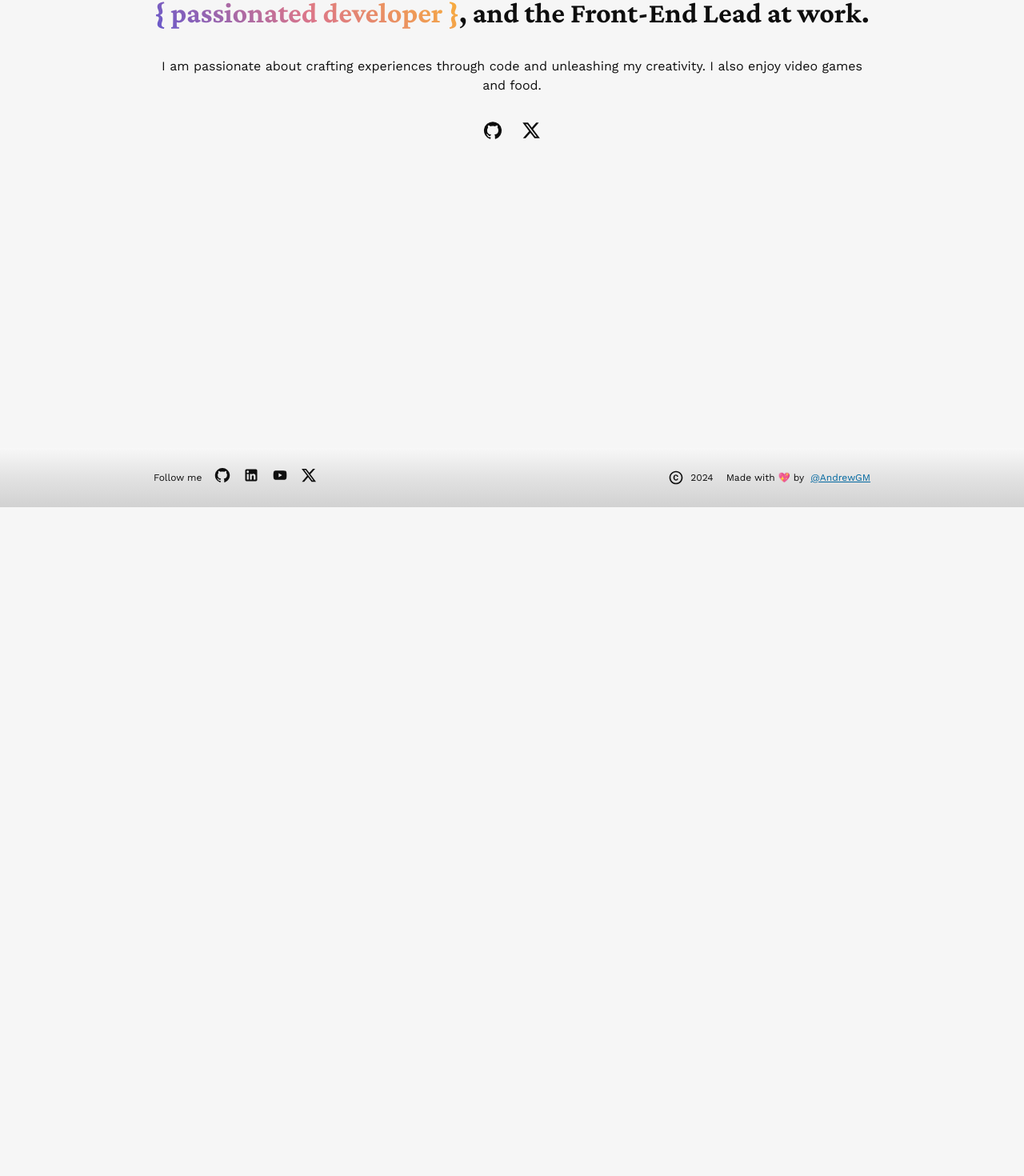
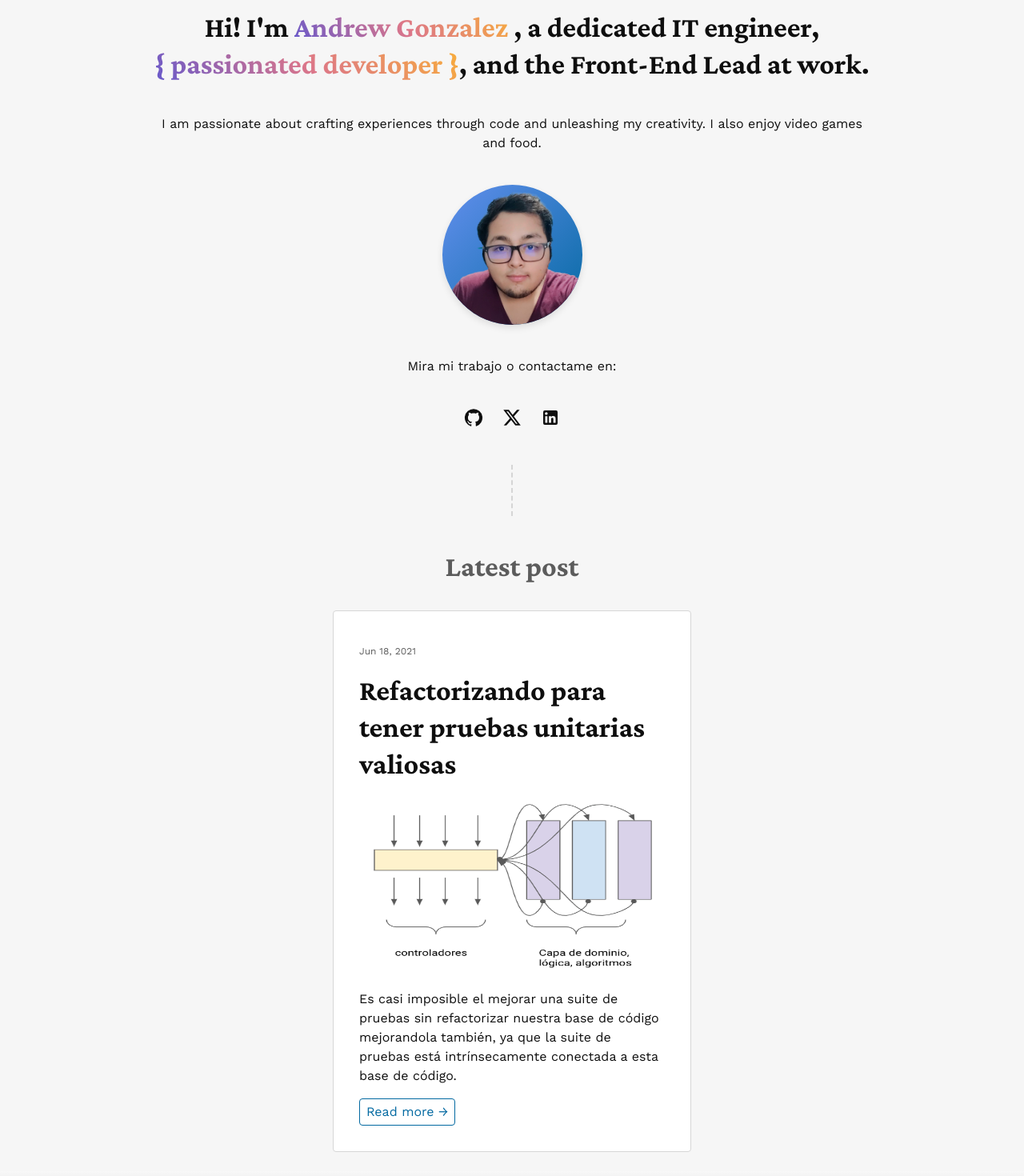
Before and after one commit to Andrew0914/goma-site, a Next.js app: page / in a window 1280 px wide. Shown: the part 166-1636 px from the top of the page at 80% size. Before the commit the page ends 800 px from the top, so only its background shows below. Built offline with nearby package versions, Linux system fonts and the light colour scheme.

Commit message:
Add latest post  to home page

```diff
--- a/app/page.module.scss
+++ b/app/page.module.scss
@@ -1,8 +1,10 @@
+@import "@/styles/colors";
+
 .home {
-  text-align: center;
   display: flex;
   flex-flow: column;
-  gap: 32px;
+  gap: 40px;
+  margin-top: 64px;
 
   @media screen and (width <= 820px) {
     width: 100%;
@@ -10,7 +12,7 @@
     padding-top: 24px;
   }
 
-  h1 {
+  &_title {
     font-size: 36px;
     line-height: 46px;
     @media screen and (width <= 820px) {
@@ -23,11 +25,36 @@
         display: inline-block;
       }
     }
+    text-align: center;
   }
 
-  div {
+  &_social {
     display: flex;
     justify-content: center;
     gap: 24px;
   }
+
+  &_photo {
+    box-shadow: 0px 4px 8px rgba(0, 0, 0, 0.1);
+    background-image: var($--photo-gradient);
+    align-self: center;
+  }
+
+  &_latestPost {
+    display: flex;
+    flex-flow: column;
+    gap: 32px !important;
+    max-width: 50%;
+    align-self: center;
+    @media screen and (width <= 820px) {
+      max-width: 100%;
+    }
+  }
 }
+
+.verticalLine {
+  border-left: 2px dashed var(--divider); // Adjust the color and width as needed
+  display: inline-block;
+  height: 64px;
+  align-self: center;
+}
--- a/app/page.tsx
+++ b/app/page.tsx
@@ -1,15 +1,21 @@
 import styles from "./page.module.scss";
-import { GitHub, X } from "@mui/icons-material";
+import { GitHub, LinkedIn, X } from "@mui/icons-material";
 import { useTranslations } from "next-intl";
 import { Links } from "@/utils/constants";
 import PageTransition from "@/components/PageTransition/PageTransition";
+import Image from "next/image";
+import { posts } from "./blog/data";
+import PostItem from "@/components/PostItem/PostItem";
 
 export default function Home() {
   const t = useTranslations("home");
+  const lastPost = posts.sort(
+    (a, b) => new Date(b.date).getTime() - new Date(a.date).getTime()
+  )[0];
 
   return (
     <PageTransition className={`container ${styles.home}`}>
-      <h1 className="heading--1">
+      <h1 className={`heading--1 ${styles.home_title}`}>
         {t.rich("title", {
           span: (children) => (
             <span className="text--super" style={{ display: "inline-block" }}>
@@ -19,14 +25,34 @@ export default function Home() {
           div: (children) => <span className="text--super"> {children} </span>,
         })}
       </h1>
-      <p className="text--content">{t("more")}</p>
-      <div>
+
+      <p className="text--content text--center">{t("more")}</p>
+
+      <Image
+        src="/images/yo_2.png"
+        alt="Andrew Gonzalez"
+        width={175}
+        height={175}
+        className={`circle ${styles.home_photo}`}
+      />
+      <p className="text--center">Mira mi trabajo o contactame en:</p>
+      <div className={styles.home_social}>
         <a href={Links.Github} target="_blak">
           <GitHub />
         </a>
         <a href={Links.X} target="_blank">
           <X />
         </a>
+        <a href={Links.LinkedIn} target="_blank">
+          <LinkedIn />
+        </a>
+      </div>
+      <span className={styles.verticalLine} />
+      <div className={styles.home_latestPost}>
+        <h3 className="heading--3 text--muted text--center">
+          {t("latestPost")}
+        </h3>
+        <PostItem post={lastPost} />
       </div>
     </PageTransition>
   );
--- a/messages/en.json
+++ b/messages/en.json
@@ -22,7 +22,8 @@
   },
   "home": {
     "title": "Hi! I'm <div>Andrew Gonzalez</div>, a dedicated IT engineer, <span>passionated developer</span>, and the Front-End Lead at work.",
-    "more": "I am passionate about crafting experiences through code and unleashing my creativity. I also enjoy video games and food."
+    "more": "I am passionate about crafting experiences through code and unleashing my creativity. I also enjoy video games and food.",
+    "latestPost": "Latest post"
   },
   "thefooter": {
     "follow": "Follow me",
--- a/messages/es.json
+++ b/messages/es.json
@@ -22,7 +22,8 @@
   },
   "home": {
     "title": "Hola! Soy <div>Andrew González</div>, ingeniero en informática, <span>programador apasionado </span>, y líder Front-End en mi trabajo actual.",
-    "more": "Me apasiona crear experiencias a través del código y liberar mi creatividad. También disfruto de los videojuegos y la comida."
+    "more": "Me apasiona crear experiencias a través del código y liberar mi creatividad. También disfruto de los videojuegos y la comida.",
+    "latestPost": "Último post"
   },
   "thefooter": {
     "follow": "Sígueme",
--- a/styles/_colors.scss
+++ b/styles/_colors.scss
@@ -22,6 +22,7 @@ $--divider: --divider;
 $--code-topbar: --code-topbar;
 $--code-topbar-border: --code-topbar-border;
 $--table-striped: --table-striped;
+$--photo-gradient: --photo-gradient;
 
 // Default theme
 $theme-map-light: (
@@ -51,11 +52,12 @@ $theme-map-light: (
       rgba(253, 253, 253, 0.9),
       rgba(255, 255, 255, 1)
     ),
-  $--radial-gradient: radial-gradient(circle, rgba(80, 157, 231, 1) 31%, rgba(90, 224, 245, 1) 78%),
+  $--radial-gradient: radial-gradient(circle, rgba(255, 148, 222, 1) 62%, rgba(255, 128, 200, 1) 78%),
   $--divider: #d6d6d6,
   $--code-topbar: #efe9e9,
   $--code-topbar-border: #cfcece,
-  $--table-striped: #e3e3e3
+  $--table-striped: #e3e3e3,
+  $--photo-gradient: linear-gradient(135deg, #638fee 0%, #0369a1 100%)
 );
 
 // Override the default light theme
@@ -83,7 +85,8 @@ $theme-map-dark: (
   $--divider: #232323,
   $--code-topbar: #2e2634,
   $--code-topbar-border: #1d1e22,
-  $--table-striped: #1a1a1a
+  $--table-striped: #1a1a1a,
+  $--photo-gradient: linear-gradient(135deg, #fbb4f5 0%, #d62ad0 100%)
 );
 
 $theme-map-universal: (
--- a/styles/_text.scss
+++ b/styles/_text.scss
@@ -146,3 +146,7 @@ a {
   word-break: break-word;
   border: 1px solid var(--divider);
 }
+
+.text--center {
+  text-align: center;
+}
```
